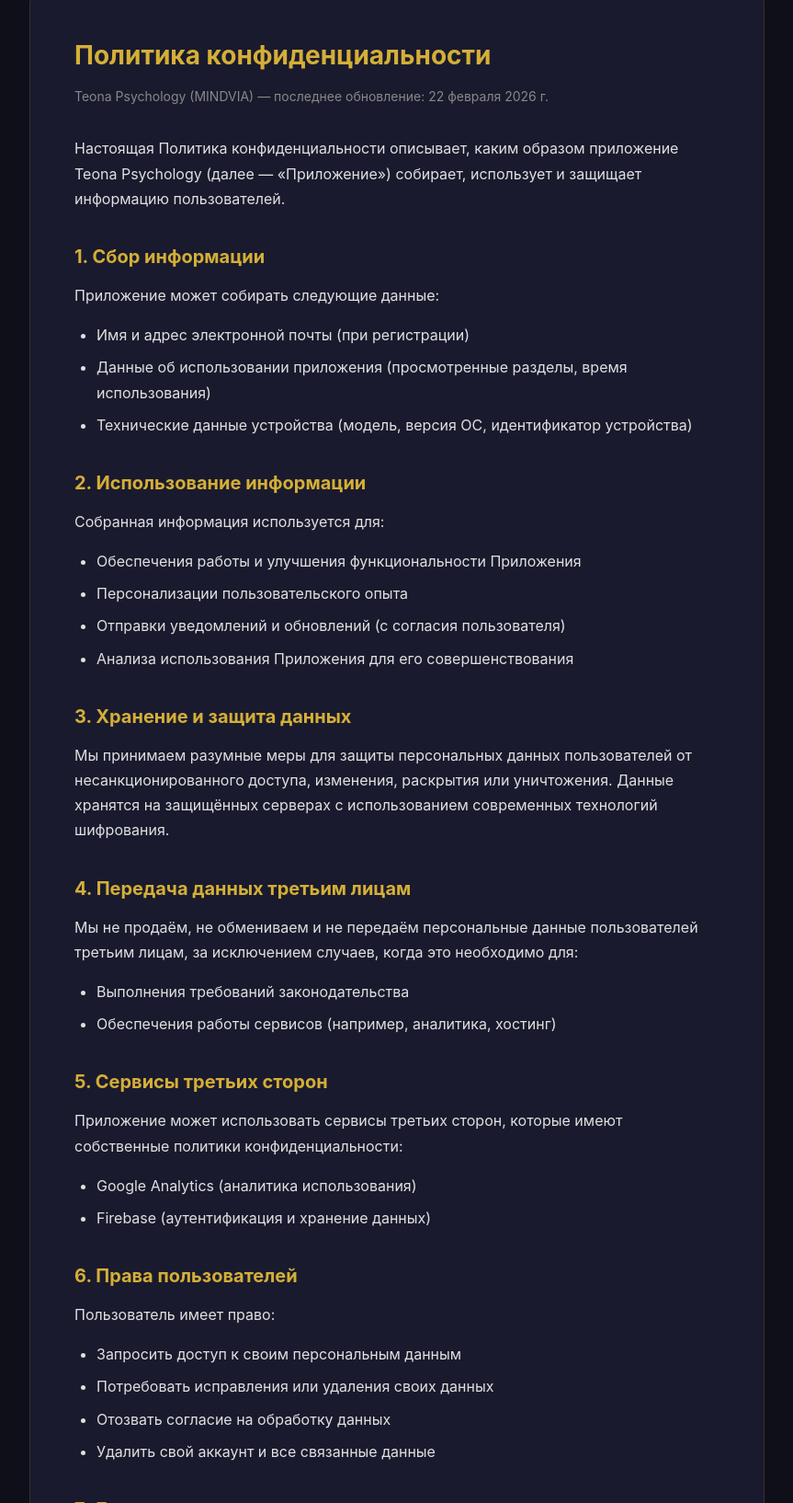
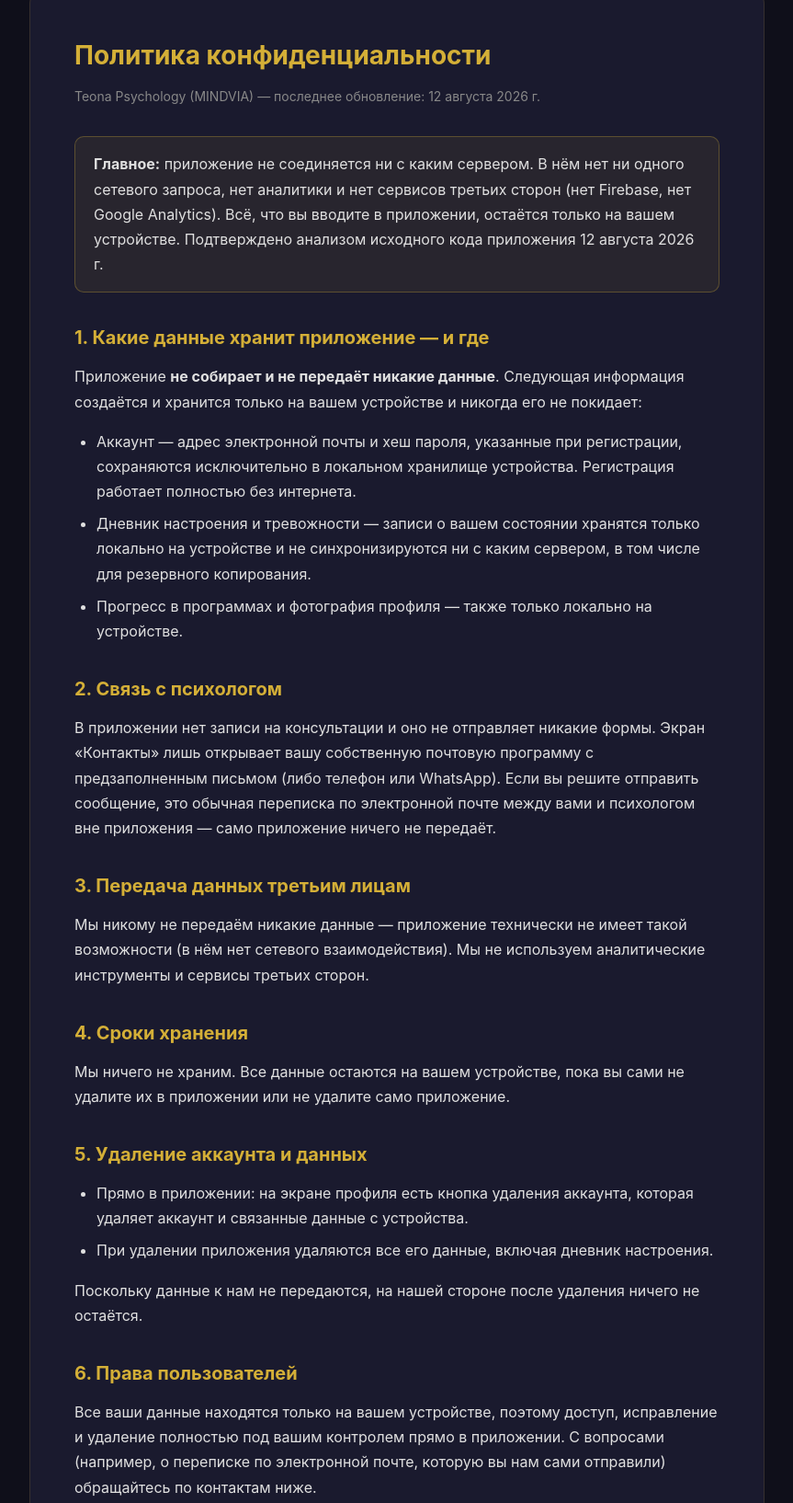
Before and after one commit to Iusif797/psymindvia_react_native-, a website: page privacy-policy-site/index.html in a window 1280 px wide. Shown: the part 52-1686 px from the top of the page at 92% size, without its empty margins (208-1071 px from the left). Drawn offline with Linux system fonts and the light colour scheme.

Commit message:
fix(soukromi): zasady podle zmereneho chovani — aplikace nic neposila (realizace #357)
Statická analýza kódu 12.8.2026: žádné síťové volání, žádný Firebase,
žádné Google Analytics (nejsou ani v závislostech). Účet, deník nálad
i profil žijí jen v AsyncStorage zařízení. Zásady dřív slibovaly sběr
dat a jmenovaly Firebase — tvrzení o nás, které nebylo pravda (Apple
2.3, Play Data Safety). Deklarace obchodů 'žádná data' jsou správně.

```diff
--- a/privacy-policy-site/index.html
+++ b/privacy-policy-site/index.html
@@ -55,6 +55,13 @@
       a {
         color: #d4af37;
       }
+      .highlight {
+        background: rgba(212, 175, 55, 0.08);
+        border: 1px solid rgba(212, 175, 55, 0.3);
+        border-radius: 10px;
+        padding: 16px 20px;
+        margin-bottom: 24px;
+      }
       .footer {
         margin-top: 40px;
         padding-top: 24px;
@@ -68,87 +75,101 @@
     <div class="container">
       <h1>Политика конфиденциальности</h1>
       <p class="subtitle">
-        Teona Psychology (MINDVIA) — последнее обновление: 22 февраля 2026 г.
+        Teona Psychology (MINDVIA) — последнее обновление: 12 августа 2026 г.
       </p>
 
+      <div class="highlight">
+        <p style="margin-bottom: 0">
+          <strong>Главное:</strong> приложение не соединяется ни с каким
+          сервером. В нём нет ни одного сетевого запроса, нет аналитики и нет
+          сервисов третьих сторон (нет Firebase, нет Google Analytics). Всё,
+          что вы вводите в приложении, остаётся только на вашем устройстве.
+          Подтверждено анализом исходного кода приложения 12 августа 2026 г.
+        </p>
+      </div>
+
+      <h2>1. Какие данные хранит приложение — и где</h2>
       <p>
-        Настоящая Политика конфиденциальности описывает, каким образом
-        приложение Teona Psychology (далее — «Приложение») собирает, использует
-        и защищает информацию пользователей.
+        Приложение <strong>не собирает и не передаёт никакие данные</strong>.
+        Следующая информация создаётся и хранится только на вашем устройстве и
+        никогда его не покидает:
       </p>
-
-      <h2>1. Сбор информации</h2>
-      <p>Приложение может собирать следующие данные:</p>
       <ul>
-        <li>Имя и адрес электронной почты (при регистрации)</li>
         <li>
-          Данные об использовании приложения (просмотренные разделы, время
-          использования)
+          Аккаунт — адрес электронной почты и хеш пароля, указанные при
+          регистрации, сохраняются исключительно в локальном хранилище
+          устройства. Регистрация работает полностью без интернета.
         </li>
         <li>
-          Технические данные устройства (модель, версия ОС, идентификатор
-          устройства)
+          Дневник настроения и тревожности — записи о вашем состоянии хранятся
+          только локально на устройстве и не синхронизируются ни с каким
+          сервером, в том числе для резервного копирования.
+        </li>
+        <li>
+          Прогресс в программах и фотография профиля — также только локально
+          на устройстве.
         </li>
       </ul>
 
-      <h2>2. Использование информации</h2>
-      <p>Собранная информация используется для:</p>
-      <ul>
-        <li>Обеспечения работы и улучшения функциональности Приложения</li>
-        <li>Персонализации пользовательского опыта</li>
-        <li>Отправки уведомлений и обновлений (с согласия пользователя)</li>
-        <li>Анализа использования Приложения для его совершенствования</li>
-      </ul>
-
-      <h2>3. Хранение и защита данных</h2>
+      <h2>2. Связь с психологом</h2>
       <p>
-        Мы принимаем разумные меры для защиты персональных данных пользователей
-        от несанкционированного доступа, изменения, раскрытия или уничтожения.
-        Данные хранятся на защищённых серверах с использованием современных
-        технологий шифрования.
+        В приложении нет записи на консультации и оно не отправляет никакие
+        формы. Экран «Контакты» лишь открывает вашу собственную почтовую
+        программу с предзаполненным письмом (либо телефон или WhatsApp). Если
+        вы решите отправить сообщение, это обычная переписка по электронной
+        почте между вами и психологом вне приложения — само приложение ничего
+        не передаёт.
       </p>
 
-      <h2>4. Передача данных третьим лицам</h2>
+      <h2>3. Передача данных третьим лицам</h2>
       <p>
-        Мы не продаём, не обмениваем и не передаём персональные данные
-        пользователей третьим лицам, за исключением случаев, когда это
-        необходимо для:
+        Мы никому не передаём никакие данные — приложение технически не имеет
+        такой возможности (в нём нет сетевого взаимодействия). Мы не
+        используем аналитические инструменты и сервисы третьих сторон.
       </p>
+
+      <h2>4. Сроки хранения</h2>
+      <p>
+        Мы ничего не храним. Все данные остаются на вашем устройстве, пока вы
+        сами не удалите их в приложении или не удалите само приложение.
+      </p>
+
+      <h2>5. Удаление аккаунта и данных</h2>
       <ul>
-        <li>Выполнения требований законодательства</li>
-        <li>Обеспечения работы сервисов (например, аналитика, хостинг)</li>
+        <li>
+          Прямо в приложении: на экране профиля есть кнопка удаления аккаунта,
+          которая удаляет аккаунт и связанные данные с устройства.
+        </li>
+        <li>
+          При удалении приложения удаляются все его данные, включая дневник
+          настроения.
+        </li>
       </ul>
-
-      <h2>5. Сервисы третьих сторон</h2>
       <p>
-        Приложение может использовать сервисы третьих сторон, которые имеют
-        собственные политики конфиденциальности:
+        Поскольку данные к нам не передаются, на нашей стороне после удаления
+        ничего не остаётся.
       </p>
-      <ul>
-        <li>Google Analytics (аналитика использования)</li>
-        <li>Firebase (аутентификация и хранение данных)</li>
-      </ul>
 
       <h2>6. Права пользователей</h2>
-      <p>Пользователь имеет право:</p>
-      <ul>
-        <li>Запросить доступ к своим персональным данным</li>
-        <li>Потребовать исправления или удаления своих данных</li>
-        <li>Отозвать согласие на обработку данных</li>
-        <li>Удалить свой аккаунт и все связанные данные</li>
-      </ul>
+      <p>
+        Все ваши данные находятся только на вашем устройстве, поэтому доступ,
+        исправление и удаление полностью под вашим контролем прямо в
+        приложении. С вопросами (например, о переписке по электронной почте,
+        которую вы нам сами отправили) обращайтесь по контактам ниже.
+      </p>
 
       <h2>7. Дети</h2>
       <p>
-        Приложение не предназначено для детей младше 13 лет. Мы сознательно не
-        собираем персональные данные детей младше 13 лет.
+        Приложение не предназначено для детей младше 13 лет. Приложение не
+        собирает персональные данные — ни детей, ни взрослых.
       </p>
 
       <h2>8. Изменения в политике</h2>
       <p>
-        Мы оставляем за собой право обновлять данную Политику
-        конфиденциальности. Актуальная версия всегда доступна в Приложении и на
-        данной странице.
+        Если будущая версия приложения начнёт передавать какие-либо данные, мы
+        заранее обновим настоящую Политику и отразим изменения в декларациях
+        App Store и Google Play. Актуальная версия всегда доступна на данной
+        странице.
       </p>
 
       <h2>9. Контакты</h2>
```
Also changed, not shown: privacy-policy.html (+73 -52 lines).
